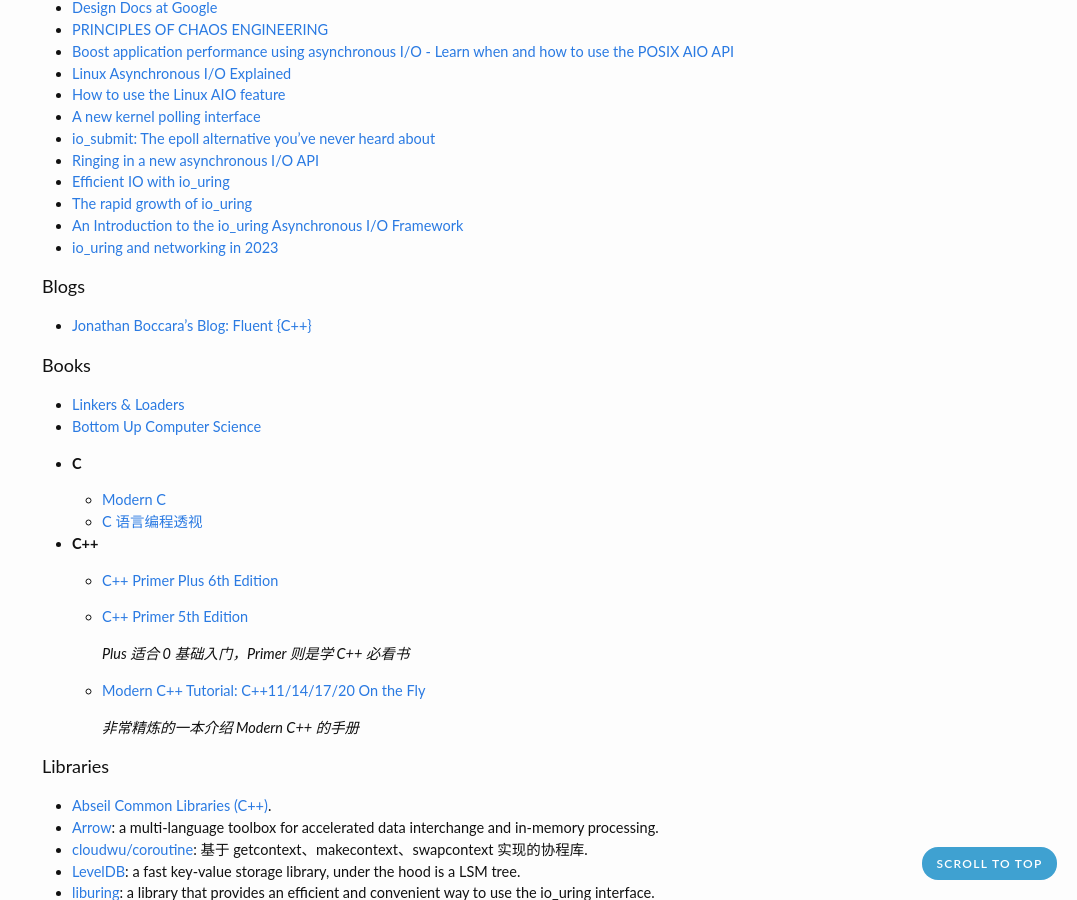
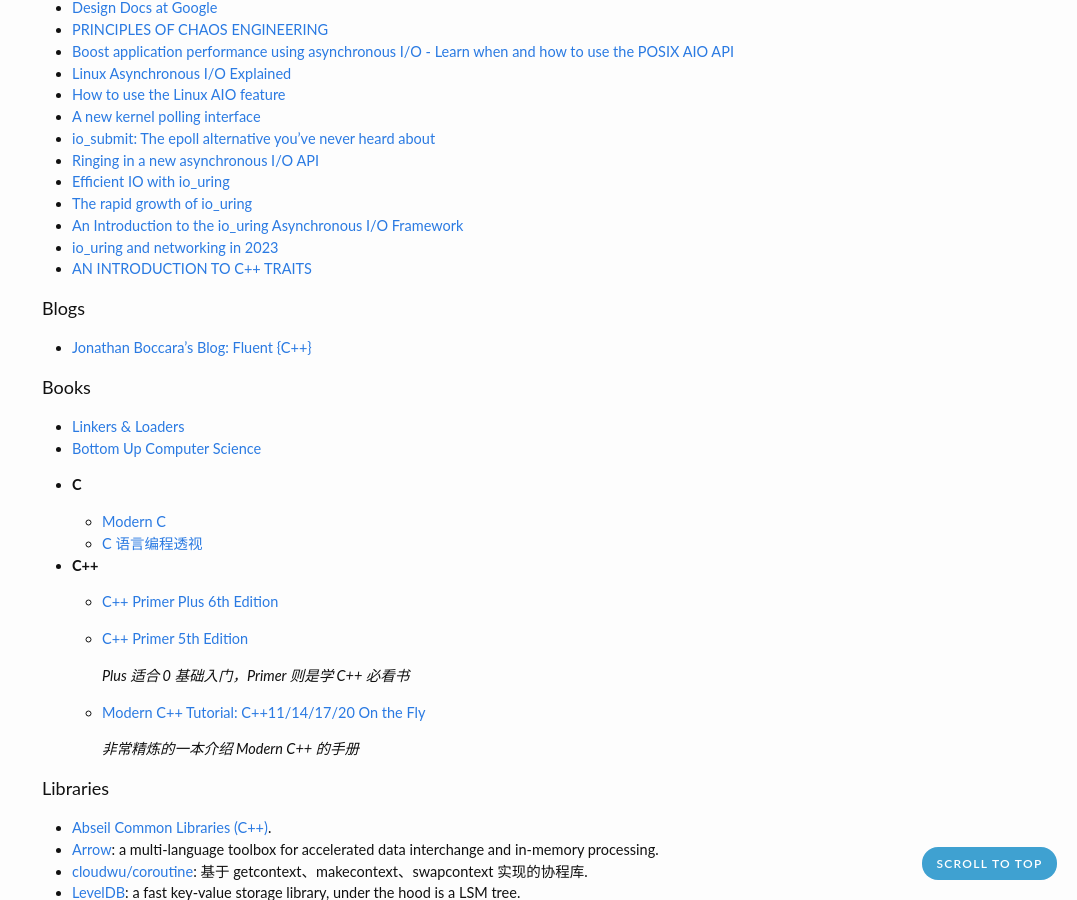
Before and after one commit to zhjwpku/zhjwpku.github.io, a Jekyll site: the page built from _posts/2019-10-07-cpp-learning-resources.md, in a window 1280 px wide and 900 px high, scrolled down 873 px. Shown: the whole window, without its empty margins (203-1280 px from the left). Built offline with Jekyll 4.4.1, drawn with Linux system fonts in a browser that asks for light colours; comment, search, counter and statistics services are not loaded.

Commit message:
AN INTRODUCTION TO C++ TRAITS
Signed-off-by: Zhao Junwang <zhjwpku@gmail.com>

```diff
--- a/_posts/2019-10-07-cpp-learning-resources.md
+++ b/_posts/2019-10-07-cpp-learning-resources.md
@@ -52,6 +52,7 @@
 - [The rapid growth of io_uring](https://lwn.net/Articles/810414/)
 - [An Introduction to the io_uring Asynchronous I/O Framework](https://blogs.oracle.com/linux/post/an-introduction-to-the-io-uring-asynchronous-io-framework)
 - [io_uring and networking in 2023](https://github.com/axboe/liburing/wiki/io_uring-and-networking-in-2023)
+- [AN INTRODUCTION TO C++ TRAITS](https://accu.org/journals/overload/9/43/frogley_442/)
 
 <h4>Blogs</h4>
 
```
